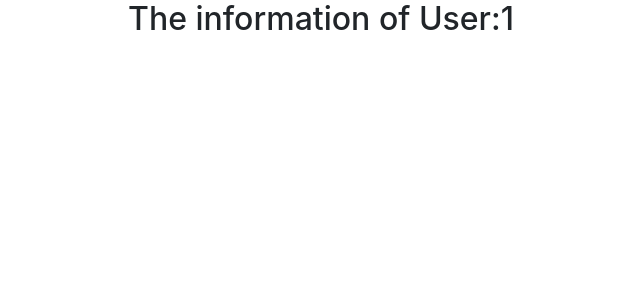
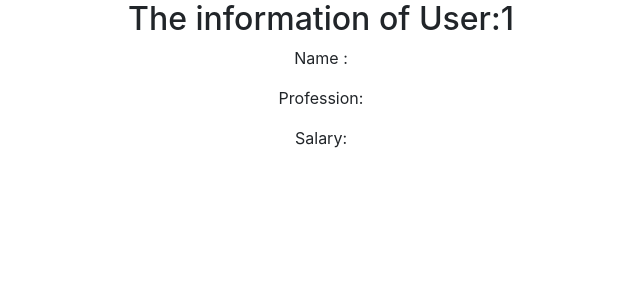
Before and after one commit to bellicose77/react-todo, a React (Create React App) app: page /read/1 in a window 1280 px wide. Shown: the top 300 px of the page, without its empty margins (319-959 px from the left). Built offline with nearby package versions, Linux system fonts and the light colour scheme.

Commit message:
showing data

```diff
--- a/src/Component/Read/Read.js
+++ b/src/Component/Read/Read.js
@@ -1,12 +1,18 @@
-import React from 'react';
+import React, { useContext } from 'react';
 import { useParams } from 'react-router-dom';
+import { UserContext } from '../UserContext/UserContext';
 
 const Read = () => {
+    const[users,setUsers]=useContext(UserContext)
+    const {id}=useParams();
+    const user = users.filter(user => user.id===id);
 
-    const {id}=useParams();
     return (
         <div>
             <h2>The information of User:{id} </h2>
+            <p>Name : {user.name}</p>
+            <p>Profession:{user.position}</p>
+            <p>Salary:{user.salary}</p>
         </div>
     );
 };
```
